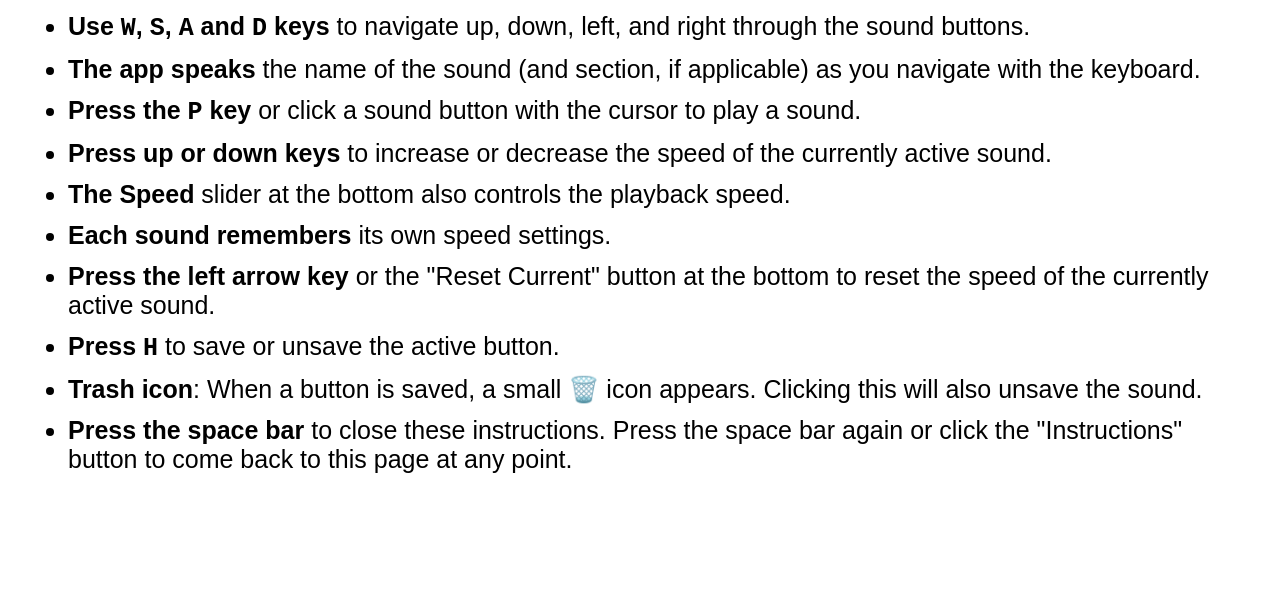
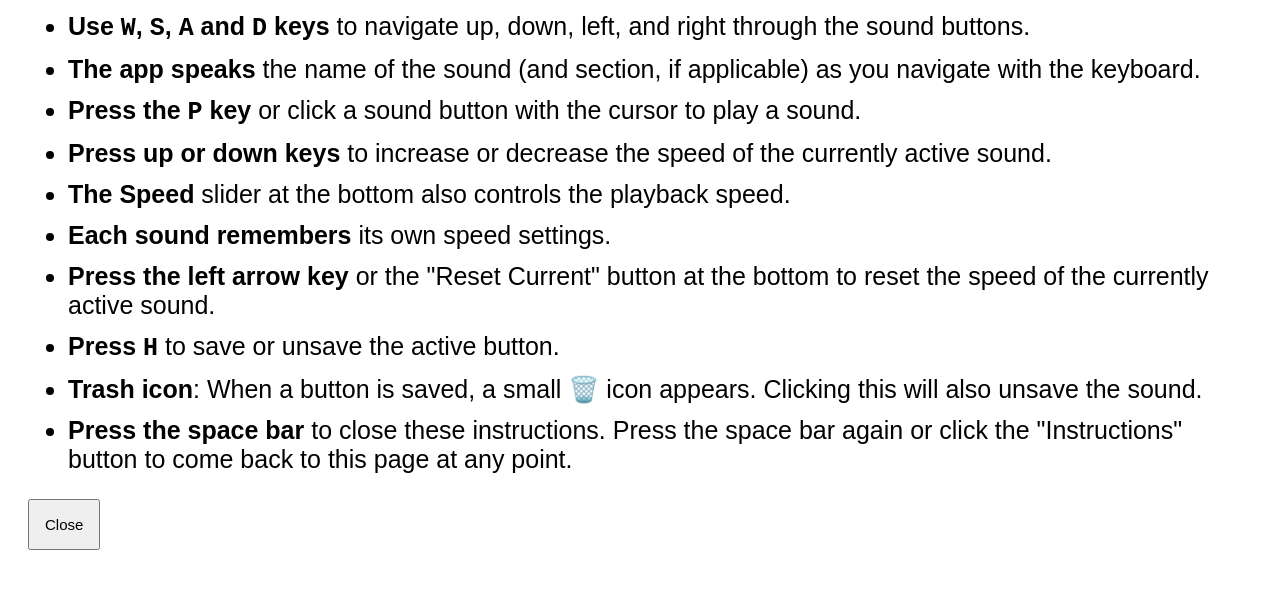
Before and after one commit to ujjainidas/soundboard, a plain HTML site: page index.html in a window 1280 px wide. Shown: the part 141-730 px from the top of the page. Drawn offline with Linux system fonts and the light colour scheme.

Commit message:
close button

```diff
--- a/index.html
+++ b/index.html
@@ -9,6 +9,13 @@
             font-family: Arial, sans-serif;
             padding: 20px;
             font-size: 25px;
+        }
+
+        button {
+            position: relative;
+            padding: 15px;
+            font-size: 15px;
+            overflow: hidden;
         }
 
         ul.instructions li {
@@ -31,6 +38,10 @@
       <li><strong>Trash icon</strong>: When a button is saved, a small 🗑️ icon appears. Clicking this will also unsave the sound.</li>
       <li><strong>Press the space bar</strong> to close these instructions. Press the space bar again or click the "Instructions" button to come back to this page at any point.</li>
     </ul>
+
+    <div>
+      <button id="close" aria-label="Close">Close</button>
+    </div>
 
     <script>
       let speakTimeout;
@@ -56,6 +67,10 @@
               window.speechSynthesis.speak(utterance);
           }, delay);
       }
+
+      document.getElementById('close').addEventListener('click', function () {
+        window.location.href = 'soundboard.html';
+      });
 
       window.addEventListener('keydown', function(event) {
         const key = event.key;
```
Also changed, not shown: soundboard.html (+5 -4 lines).
